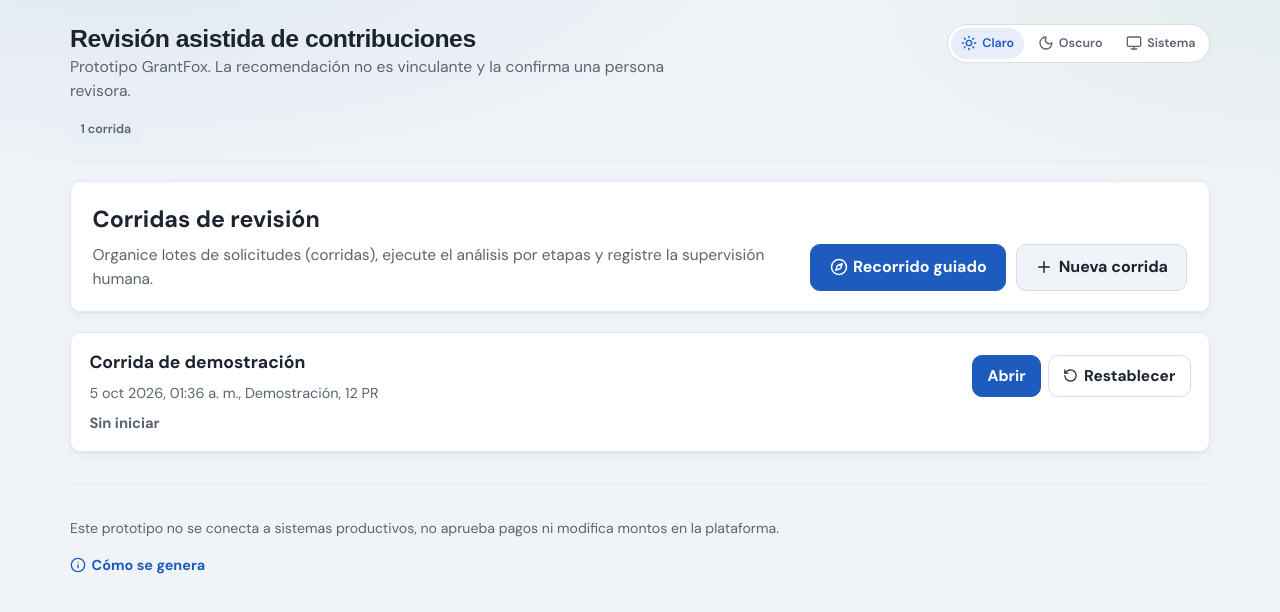
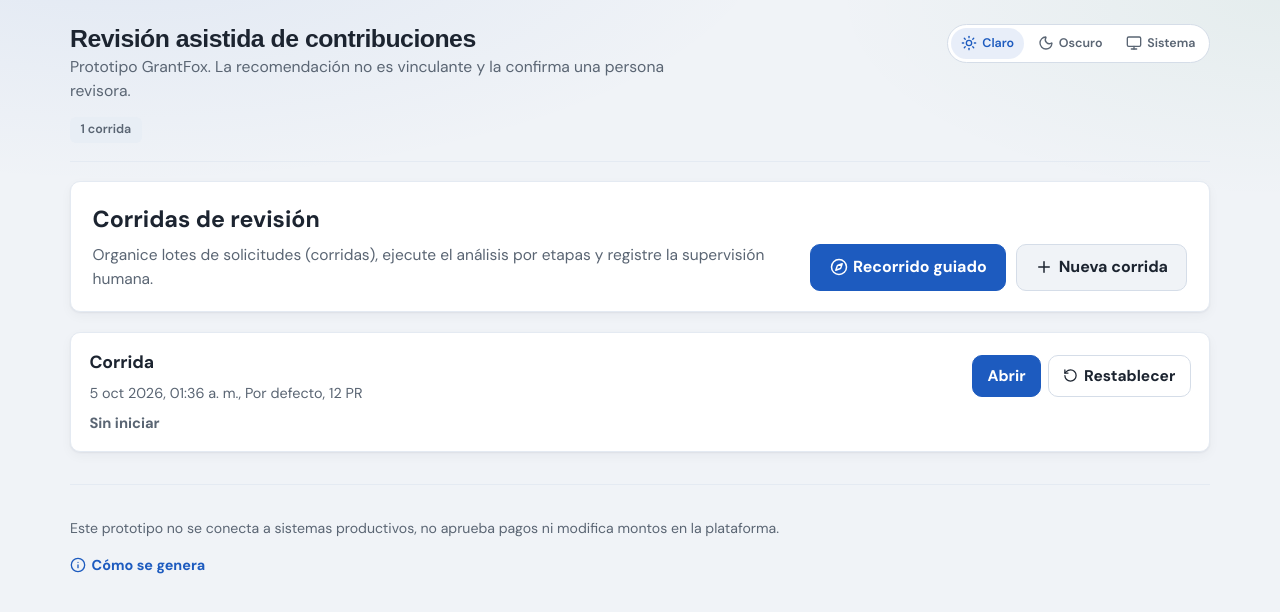
Before and after one commit to pmora3003/grantfox-revision-asistida, a React (Vite) app in the folder web/: page / in a window 1280 px wide. Shown: the top 612 px of the page. Built offline with nearby package versions, Linux system fonts and the light colour scheme.

Commit message:
Nombre de la corrida por defecto sin la palabra demostracion

```diff
--- a/web/src/components/InicioView.tsx
+++ b/web/src/components/InicioView.tsx
@@ -131,7 +131,7 @@ export function InicioView({
                     type="button"
                     className="btn btn-ghost"
                     onClick={onRestablecerDemo}
-                    title="Restablecer progreso de la corrida de demostración"
+                    title="Restablecer progreso de la corrida"
                   >
                     <RotateCcw size={15} aria-hidden /> Restablecer
                   </button>
--- a/web/src/components/RecorridoGuiado.tsx
+++ b/web/src/components/RecorridoGuiado.tsx
@@ -265,7 +265,7 @@ export function RecorridoGuiado({
             {highlight?.salida ? (
               <>
                 <p>
-                  Tomamos el PR admisible de mayor prioridad en la corrida de demostración:{' '}
+                  Tomamos el PR admisible de mayor prioridad en la corrida:{' '}
                   <strong>{highlight.entrada.context.title ?? highlight.id}</strong>.
                 </p>
                 <ResultCard salida={highlight.salida} />
@@ -281,7 +281,7 @@ export function RecorridoGuiado({
               </>
             ) : (
               <p className="muted">
-                Ejecute al menos la etapa de admisibilidad en la corrida de demostración (desde la
+                Ejecute al menos la etapa de admisibilidad en la corrida (desde la
                 pantalla de inicio) para ver un PR destacado.
               </p>
             )}
--- a/web/src/components/StepContent.tsx
+++ b/web/src/components/StepContent.tsx
@@ -780,7 +780,7 @@ function HumanReviewPanel({
         La decisión la toma una persona revisora (cláusulas 4B.2 y 13.4).
       </div>
       <p className="form-note">
-        Demostración local: los datos se guardan solo en este navegador (localStorage). No se envía
+        Registro local: los datos se guardan solo en este navegador (localStorage). No se envía
         información a ningún servidor.
       </p>
       <div className="form-grid">
--- a/web/src/corridasStore.ts
+++ b/web/src/corridasStore.ts
@@ -9,7 +9,7 @@ import type {
 import { modoDeSalida } from './modoEjecucion'
 
 export const DEMO_CORRIDA_ID = 'corrida-demo'
-export const DEMO_CORRIDA_NOMBRE = 'Corrida de demostración'
+export const DEMO_CORRIDA_NOMBRE = 'Corrida'
 
 const STORAGE_KEY = 'grantfox-corridas-v1'
 const TOUR_STEP_KEY = 'grantfox-recorrido-paso'
@@ -65,7 +65,9 @@ export function loadStoredCorridas(): StoredPayload {
             ? parsed.demo.decisiones
             : {},
       },
-      userCorridas: Array.isArray(parsed.userCorridas) ? parsed.userCorridas : [],
+      userCorridas: Array.isArray(parsed.userCorridas)
+        ? parsed.userCorridas.filter((c) => c?.id !== DEMO_CORRIDA_ID)
+        : [],
     }
   } catch {
     return defaultStored()
@@ -206,7 +208,7 @@ export function saveTourStep(step: number) {
 }
 
 export function origenLabel(o: OrigenCorrida): string {
-  if (o === 'por_defecto') return 'Demostración'
+  if (o === 'por_defecto') return 'Por defecto'
   if (o === 'enlaces') return 'Enlaces'
   return 'Archivo'
 }
```
